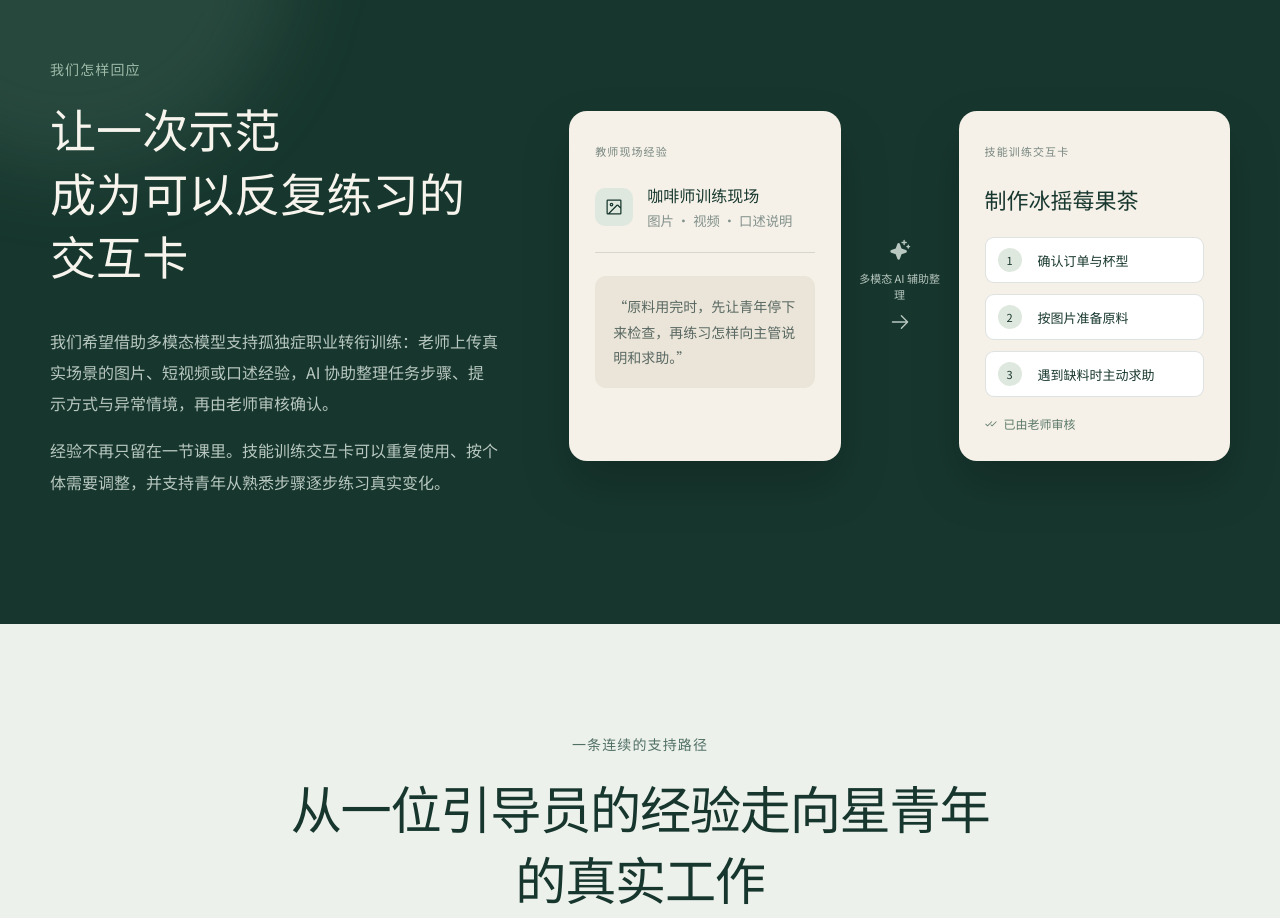
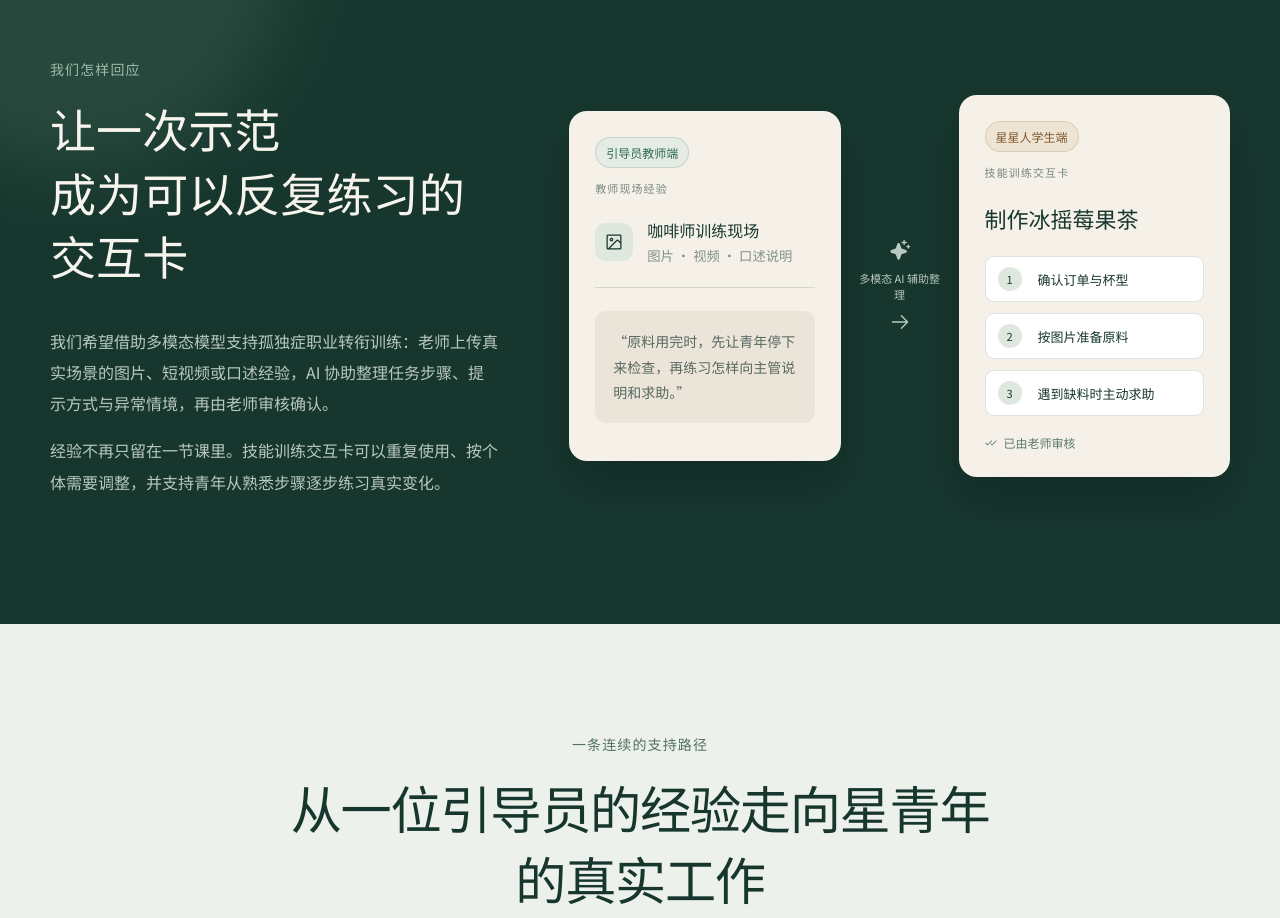
Before and after one commit to daisyinb612/star, a React (Vite) app: page / in a window 1280 px wide. Shown: the part 1540-2458 px from the top of the page. Built offline with nearby package versions, Linux system fonts and the light colour scheme.

Commit message:
Label teacher and student card views

```diff
--- a/src/App.jsx
+++ b/src/App.jsx
@@ -118,12 +118,14 @@ export function App() {
           </div>
           <div className="card-flow" aria-label="教师经验生成技能训练交互卡的流程">
             <article className="source-card">
+              <span className="endpoint-label">引导员教师端</span>
               <span className="flow-label">教师现场经验</span>
               <div className="source-row"><ImageSquare /><span><strong>咖啡师训练现场</strong><small>图片 · 视频 · 口述说明</small></span></div>
               <div className="source-note">“原料用完时，先让青年停下来检查，再练习怎样向主管说明和求助。”</div>
             </article>
             <div className="flow-bridge"><Sparkle weight="fill" /><span>多模态 AI 辅助整理</span><ArrowRight /></div>
             <article className="result-card">
+              <span className="endpoint-label">星星人学生端</span>
               <span className="flow-label">技能训练交互卡</span>
               <h3>制作冰摇莓果茶</h3>
               <div className="skill-step"><span>1</span><p>确认订单与杯型</p></div>
--- a/src/styles.css
+++ b/src/styles.css
@@ -134,7 +134,9 @@ blockquote { margin: 30px 0 0; padding-left: 22px; border-left: 2px solid #b99d7
 .knowledge .eyebrow { color: #9fbaa9; }
 .card-flow { display: grid; grid-template-columns: 1fr 86px 1fr; align-items: center; gap: 16px; }
 .source-card, .result-card { min-height: 350px; padding: 26px; border-radius: 18px; background: #f5f1e8; color: var(--ink); box-shadow: 0 24px 50px rgba(0,0,0,.2); }
-.flow-label { color: #77867f; font-size: 11px; letter-spacing: .1em; }
+.endpoint-label { width: fit-content; display: block; margin-bottom: 12px; padding: 6px 10px; border: 1px solid rgba(47, 104, 79, .18); border-radius: 999px; color: #2f684f; background: #e4ece5; font-size: 12px; font-weight: 700; }
+.result-card .endpoint-label { color: #80582f; border-color: rgba(154, 99, 52, .2); background: #eee4d4; }
+.flow-label { display: block; color: #77867f; font-size: 11px; letter-spacing: .1em; }
 .source-row { display: flex; align-items: center; gap: 14px; padding: 22px 0; border-bottom: 1px solid var(--line); }
 .source-row > svg { width: 38px; height: 38px; padding: 9px; border-radius: 10px; background: #dfe8df; }
 .source-row span, .source-row strong, .source-row small { display: block; }
```
